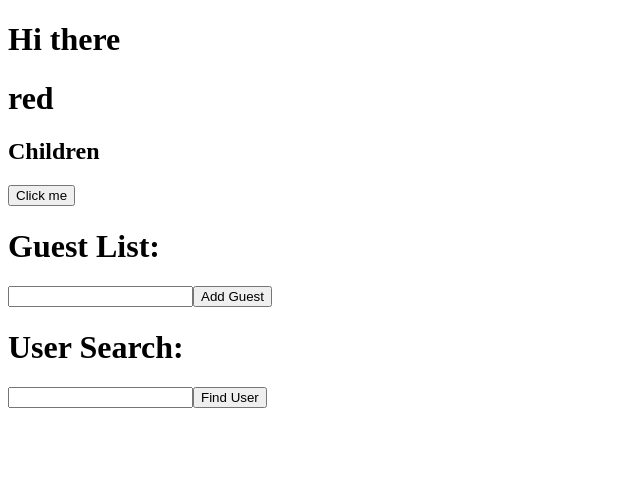
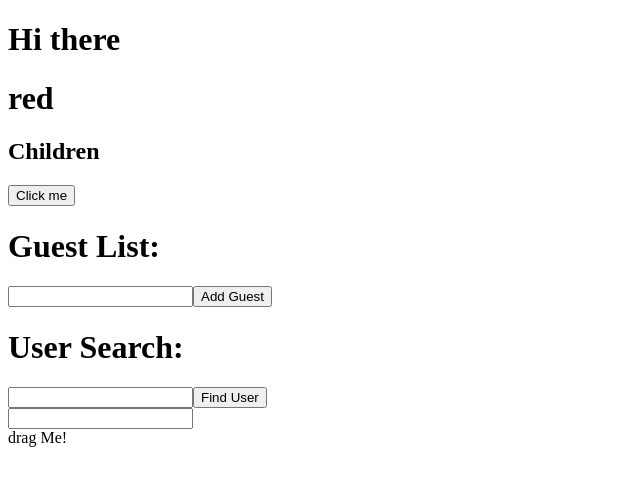
Before and after one commit to laurapoc/react-typescript, a React (Create React App) app: page / in a window 1280 px wide. Shown: the top 486 px of the page, without its empty margins (0-640 px from the left). Built offline with nearby package versions, Linux system fonts and the light colour scheme.

Commit message:
add EventComponent

```diff
--- /dev/null
+++ b/src/events/EventComponent.tsx
@@ -0,0 +1,22 @@
+import React from "react";
+
+const EventComponent: React.FC = () => {
+  const onChange = (event: React.ChangeEvent<HTMLInputElement>) => {
+    console.log(event.target.value);
+  };
+
+  const ondragstart = (event: React.DragEvent<HTMLDivElement>) => {
+    console.log(event);
+  };
+
+  return (
+    <div>
+      <input onChange={onChange} />
+      <div draggable onDragStart={ondragstart}>
+        drag Me!
+      </div>
+    </div>
+  );
+};
+
+export default EventComponent;
--- a/src/index.tsx
+++ b/src/index.tsx
@@ -1,4 +1,6 @@
 import ReactDOM from "react-dom";
+
+import EventComponent from "./events/EventComponent";
 import Parent from "./props/Parent";
 import GuestList from "./state/guestList/GuestList";
 import UserSearch from "./state/guestList/userSearch/UserSearch";
@@ -10,6 +12,7 @@
       <Parent />
       <GuestList />
       <UserSearch />
+      <EventComponent />
     </div>
   );
 };
```
